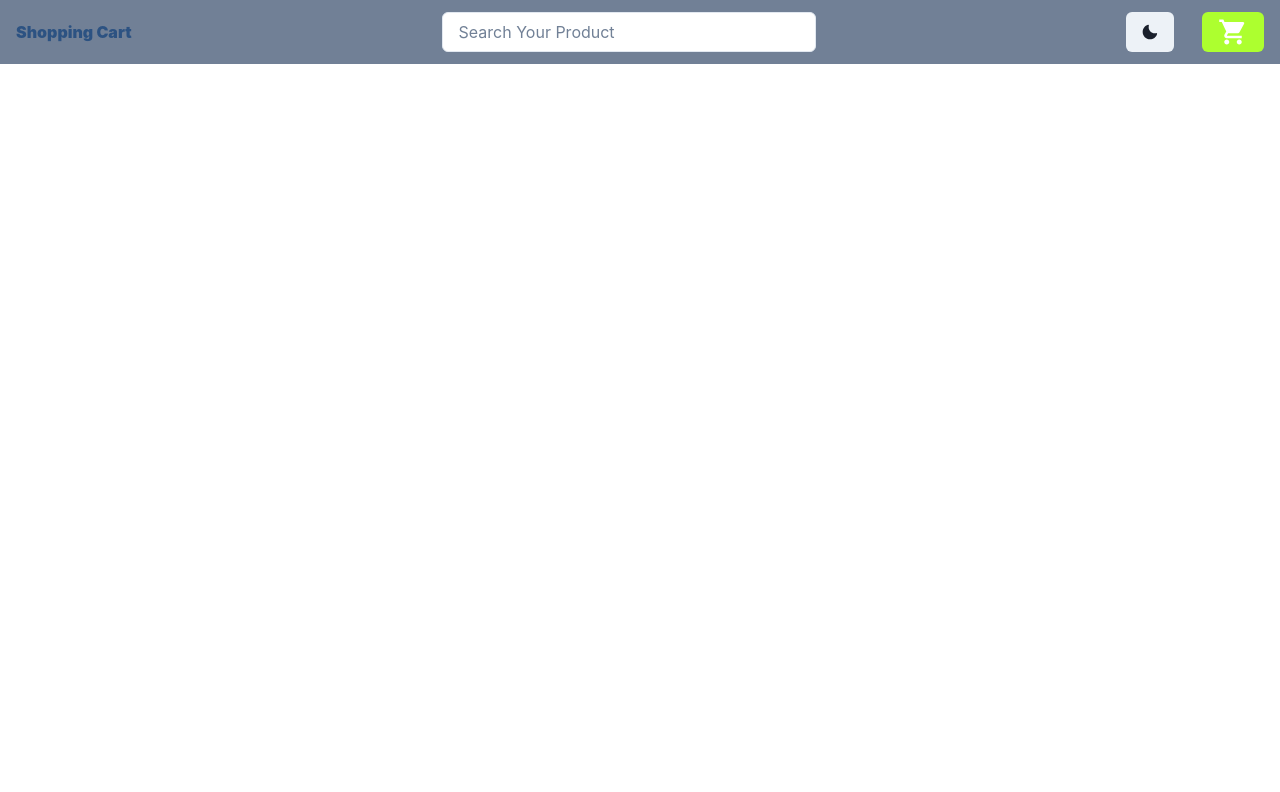
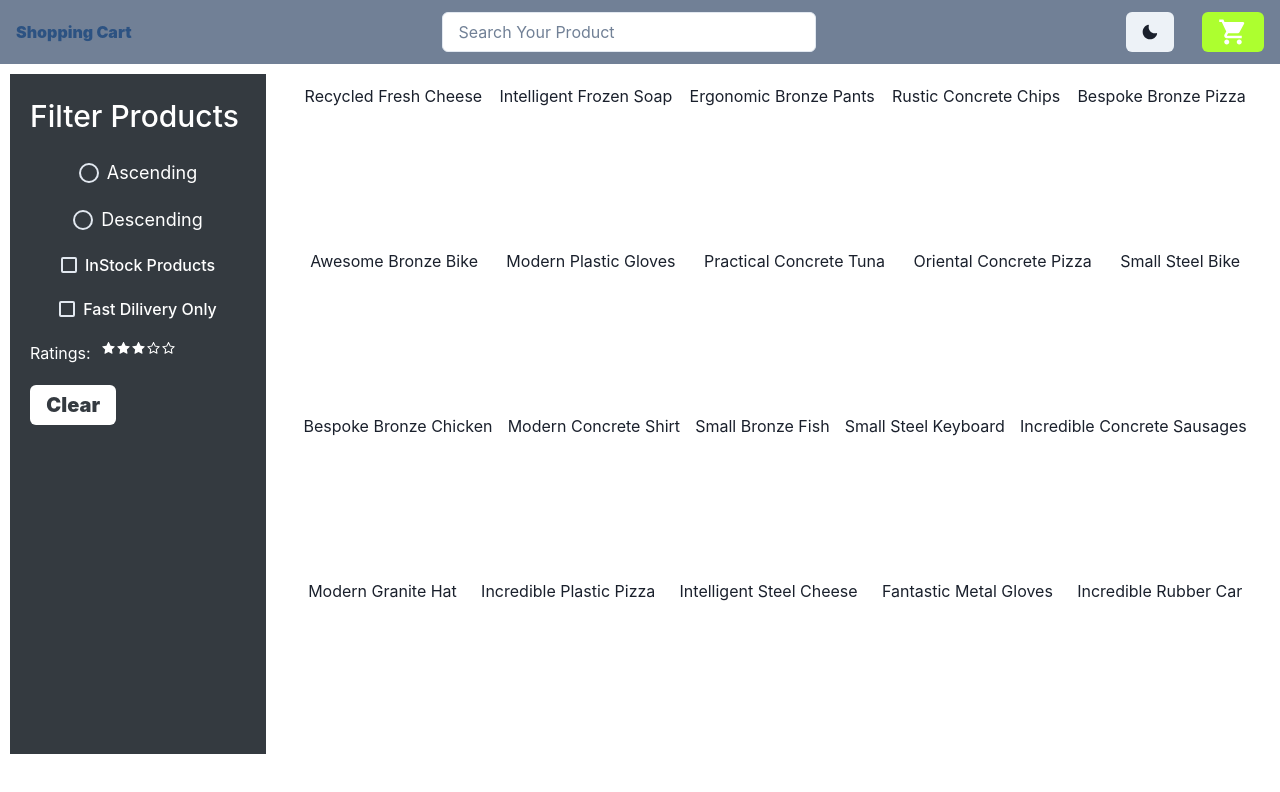
Before and after one commit to PreetS123/MiniProject, a React (Create React App) app: page / in a window 1280 px wide. Shown: the top 792 px of the page. Built offline with nearby package versions, Linux system fonts and the light colour scheme.

Commit message:
filter-components-ui-done

```diff
--- /dev/null
+++ b/src/Components/Filters.jsx
@@ -0,0 +1,42 @@
+import { Box, Button, Checkbox, Flex, Radio, RadioGroup, Text, VStack } from "@chakra-ui/react";
+import React from "react";
+import { useState } from "react";
+import styles from "../Styles/Filter.module.css";
+import { Ratings } from "./Ratings";
+
+export const Filters = () => {
+    const [rate,setRate]= useState(3);
+
+  return (
+    <div className={styles.filters}>
+      <Text fontSize={{base:'12px',md:'19px',lg:'30px'}} fontWeight={500}>Filter Products</Text>
+
+        <RadioGroup name="group1">
+        <VStack spacing={5}>
+          <Radio fontSize={{base:'10px',md:'15px',lg:'20px'}} fontWeight={500}  size="lg" colorScheme="orange" value='asc'>
+            Ascending
+          </Radio>
+          <Radio fontSize={{base:'10px',md:'15px',lg:'20px'}} fontWeight={500}  size="lg" colorScheme="orange" value='desc'>
+            Descending
+          </Radio>
+          </VStack>
+        </RadioGroup>
+
+      <VStack spacing={5} >
+        <Checkbox fontSize={{base:'10px',md:'15px',lg:'20px'}} fontWeight={500}  size="md" colorScheme="green">
+          InStock Products
+        </Checkbox>
+        <Checkbox fontSize={{base:'10px',md:'15px',lg:'20px'}} fontWeight={500}  size="md" colorScheme="green">
+          Fast Dilivery Only
+        </Checkbox>
+      </VStack>
+         <Flex>
+            <label fontSize={{base:'10px',md:'15px',lg:'20px'}} fontWeight={500}  style={{paddingRight:'10px'}}>Ratings:</label>
+              <Ratings style={{cursor:'Pointer'}}  rating={rate} />
+         </Flex>
+      <Box>
+          <Button w={{base:'80%',md:'60%',lg:'40%'}} fontWeight={900} fontSize={20} p={2}  varient='solid' bg={'white'} color='#343a40' >Clear</Button>
+      </Box>
+    </div>
+  );
+};
--- /dev/null
+++ b/src/Components/Ratings.jsx
@@ -0,0 +1,16 @@
+import React from 'react'
+import {AiFillStar,AiOutlineStar} from 'react-icons/ai';
+
+export const Ratings = ({rating,onClick,style}) => {
+  return (
+    <>
+     {
+        [...Array(5)].map((_,i)=>(
+            <span>
+                {rating>i?(<AiFillStar fontSize={'15px'}/>):(<AiOutlineStar fontSize={'15px'}/>)}
+            </span>
+        ))
+     }
+    </>
+  )
+}
--- a/src/Components/SingleProducts.jsx
+++ b/src/Components/SingleProducts.jsx
@@ -3,7 +3,7 @@ import React from 'react'
 export const SingleProducts = ({prod}) => {
   return (
     <div>
-
+        {prod.name}
     </div>
   )
 }
--- a/src/Pages/Home.jsx
+++ b/src/Pages/Home.jsx
@@ -1,4 +1,5 @@
 import React from 'react'
+import { Filters } from '../Components/Filters';
 import { SingleProducts } from '../Components/SingleProducts';
 import { CartState } from '../Context/Context';
 import styles from '../Styles/Home.module.css';
@@ -14,7 +15,7 @@ export const Home = () => {
 
   return (
     <div className={styles.home}>
-      {/* <Filters/> */}
+      <Filters/>
 
       <div className={styles.productContainer}>
         {
--- /dev/null
+++ b/src/Styles/Filter.module.css
@@ -0,0 +1,15 @@
+
+.filters{
+    background-color: #343a40;
+    color: white;
+    padding: 20px;
+    display: flex;
+    flex-direction: column;
+    width: 20%;
+    margin: 10px;
+    height: 85vh;
+    gap: 20px;
+}
+.title{
+    font-size: 30px;
+}
```
